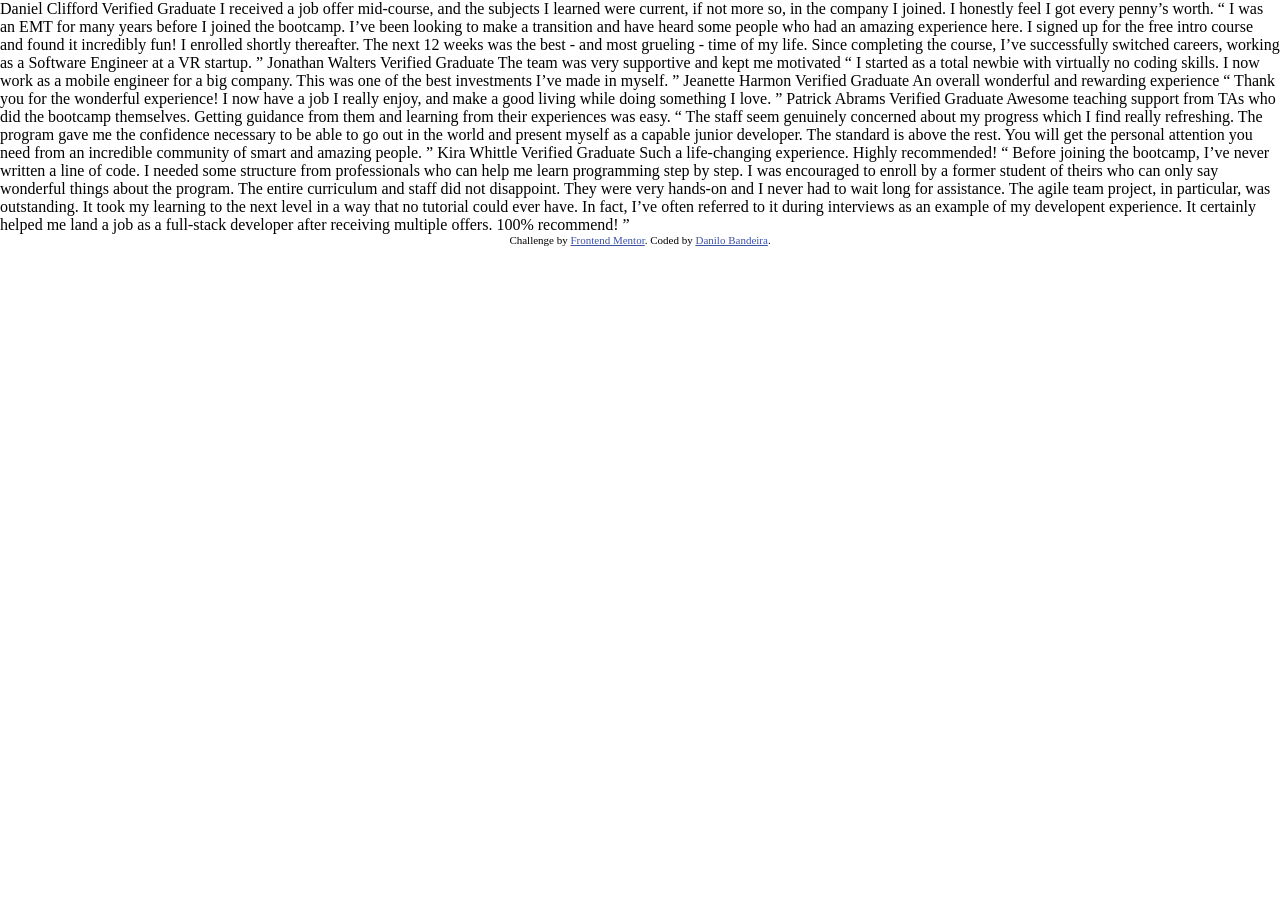
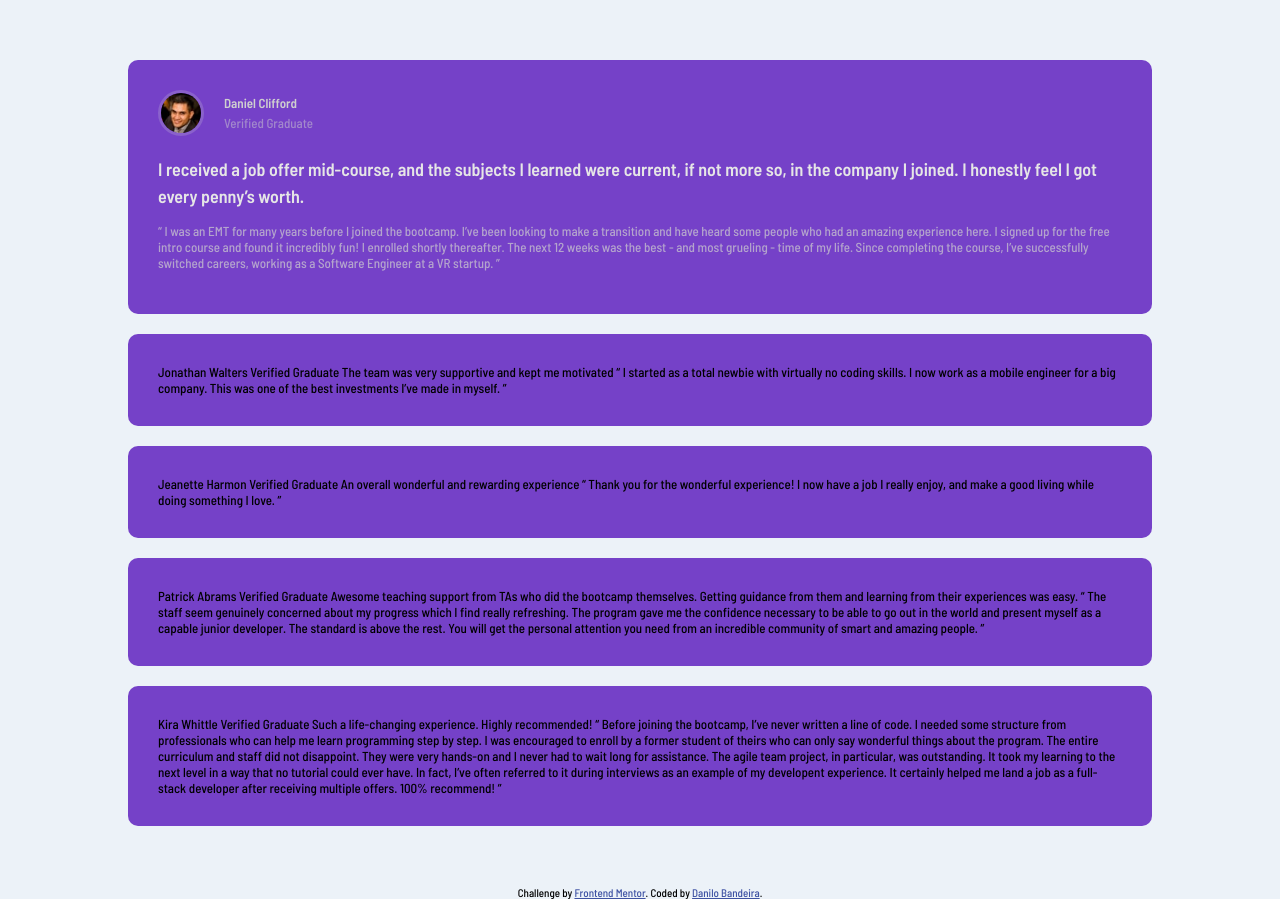
Before and after one commit to danilobandeira29/testimonials-grid-section, a plain HTML site: page index.html in a window 1280 px wide. Before the commit the page ends 800 px from the top, so only its background shows below. Drawn offline with Linux system fonts and the light colour scheme.

Commit message:
feat: first card

```diff
--- a/index.html
+++ b/index.html
@@ -6,6 +6,7 @@
 
   <link rel="icon" type="image/png" sizes="32x32" href="./images/favicon-32x32.png">
   <link rel="stylesheet" href="./responsive.css" media="(min-width: 10px)"/>
+
   <title>Frontend Mentor | [Challenge Name Here]</title>
 
   <!-- Feel free to remove these styles or customise in your own stylesheet 👍 -->
@@ -15,18 +16,34 @@
   </style>
 </head>
 <body>
-  Daniel Clifford
-  Verified Graduate
+  <main class="container">
+    <section>
 
+      <div class="card">
+        <div class="card-header">
+          <img src="./images/image-daniel.jpg"/>
+          <div class="card-header-title">
+            <strong>Daniel Clifford</strong>
+            <p>Verified Graduate</p>
+          </div>
+        </div>
+
+        <strong>
           I received a job offer mid-course, and the subjects I learned were current, if not more so,
           in the company I joined. I honestly feel I got every penny’s worth.
+        </strong>
 
+        <p>
           “ I was an EMT for many years before I joined the bootcamp. I’ve been looking to make a
           transition and have heard some people who had an amazing experience here. I signed up
           for the free intro course and found it incredibly fun! I enrolled shortly thereafter.
           The next 12 weeks was the best - and most grueling - time of my life. Since completing
           the course, I’ve successfully switched careers, working as a Software Engineer at a VR startup. ”
+        </p>
 
+      </div>
+
+      <div class="card">
         Jonathan Walters
         Verified Graduate
 
@@ -34,7 +51,9 @@
 
         “ I started as a total newbie with virtually no coding skills. I now work as a mobile engineer
         for a big company. This was one of the best investments I’ve made in myself. ”
+      </div>
 
+      <div class="card">
         Jeanette Harmon
         Verified Graduate
 
@@ -43,6 +62,9 @@
         “ Thank you for the wonderful experience! I now have a job I really enjoy, and make a good living
         while doing something I love. ”
 
+      </div>
+
+      <div class="card">
         Patrick Abrams
         Verified Graduate
 
@@ -53,7 +75,9 @@
         gave me the confidence necessary to be able to go out in the world and present myself as a capable
         junior developer. The standard is above the rest. You will get the personal attention you need from
         an incredible community of smart and amazing people. ”
+      </div>
 
+      <div class="card">
         Kira Whittle
         Verified Graduate
 
@@ -67,6 +91,10 @@
         could ever have. In fact, I’ve often referred to it during interviews as an example of my developent
         experience. It certainly helped me land a job as a full-stack developer after receiving multiple offers.
         100% recommend! ”
+      </div>
+
+    </section>
+  </main>
 
   <div class="attribution">
     Challenge by <a href="https://www.frontendmentor.io?ref=challenge" target="_blank">Frontend Mentor</a>.
--- a/responsive.css
+++ b/responsive.css
@@ -1,3 +1,5 @@
+@import url('https://fonts.googleapis.com/css2?family=Barlow+Semi+Condensed:wght@500;600&display=swap');
+
 html, body {
   margin: 0;
   padding: 0;
@@ -9,5 +11,66 @@ html {
 }
 
 body {
-  font-size: 1.6rem;
+  font-size: 1.3rem;
+  font-family: 'Barlow Semi Condensed', sans-serif;
+  background: hsl(210, 46%, 95%);
 }
+
+.container {
+  width: 80%;
+  margin: 6rem auto;
+}
+
+.container section {
+  display: grid;
+  grid-template: 1/2;
+
+}
+
+.container section .card {
+  padding: 3rem;
+  background: hsl(263, 55%, 52%);
+  border-radius: 1rem;
+  margin-bottom: 2rem;
+}
+
+.container section .card > strong {
+  color: hsl(0, 0%, 90%);
+  font-size: 1.8rem;
+  line-height: 2.7rem;
+}
+
+.container section .card > p {
+  color: hsl(0, 0%, 81%);
+  opacity: 70%;
+}
+
+.container section .card:last-child {
+  margin-bottom: 0;
+}
+
+.container section .card .card-header {
+  display: flex;
+  justify-items: center;
+  align-items:center ;
+  margin-bottom: 2rem;
+}
+
+.container section .card .card-header img {
+  width: 4rem;
+  height: 4rem;
+  border-radius: 50%;
+  border: 3px solid hsl(263, 51%, 59%);
+  margin-right: 2rem;
+}
+
+
+.container section .card .card-header .card-header-title {
+  color: hsl(0, 0%, 81%);
+}
+
+
+.container section .card .card-header .card-header-title p {
+  margin: .4rem 0 0 0;
+  opacity: 50%;
+}
```
Lines whose indentation alone changed are shown as unchanged.
